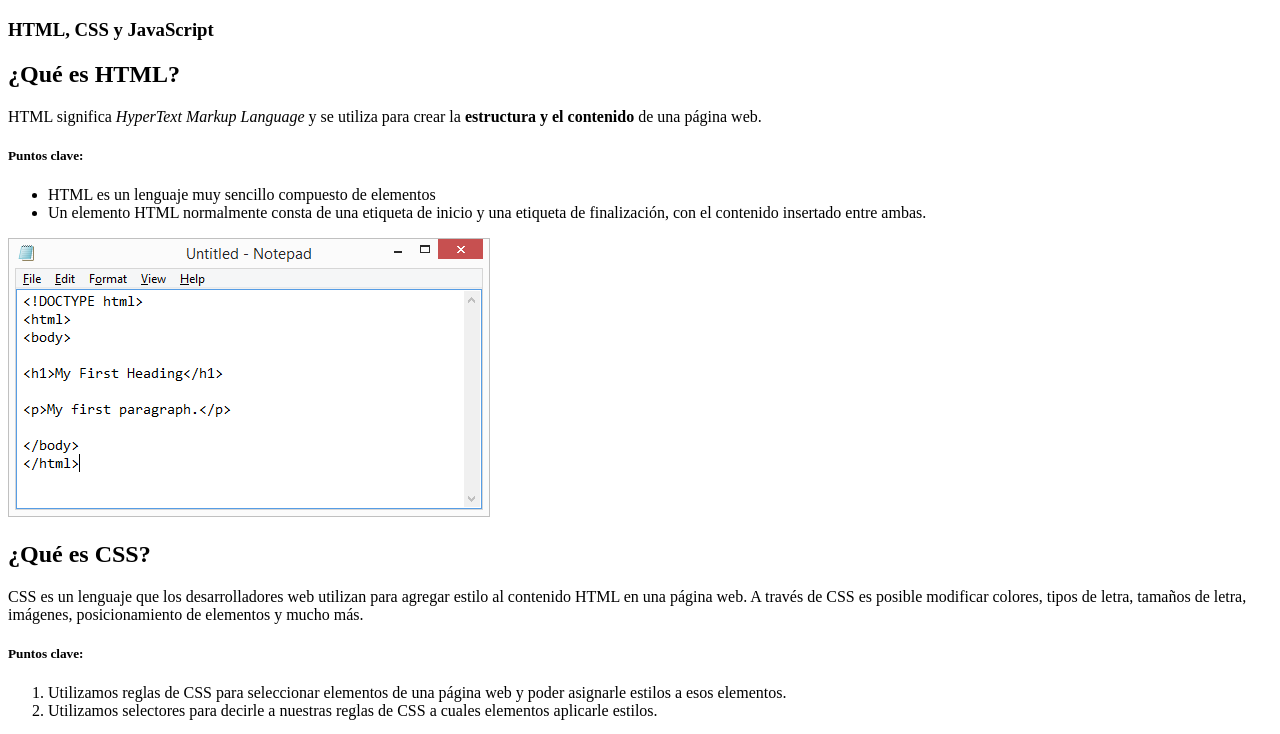
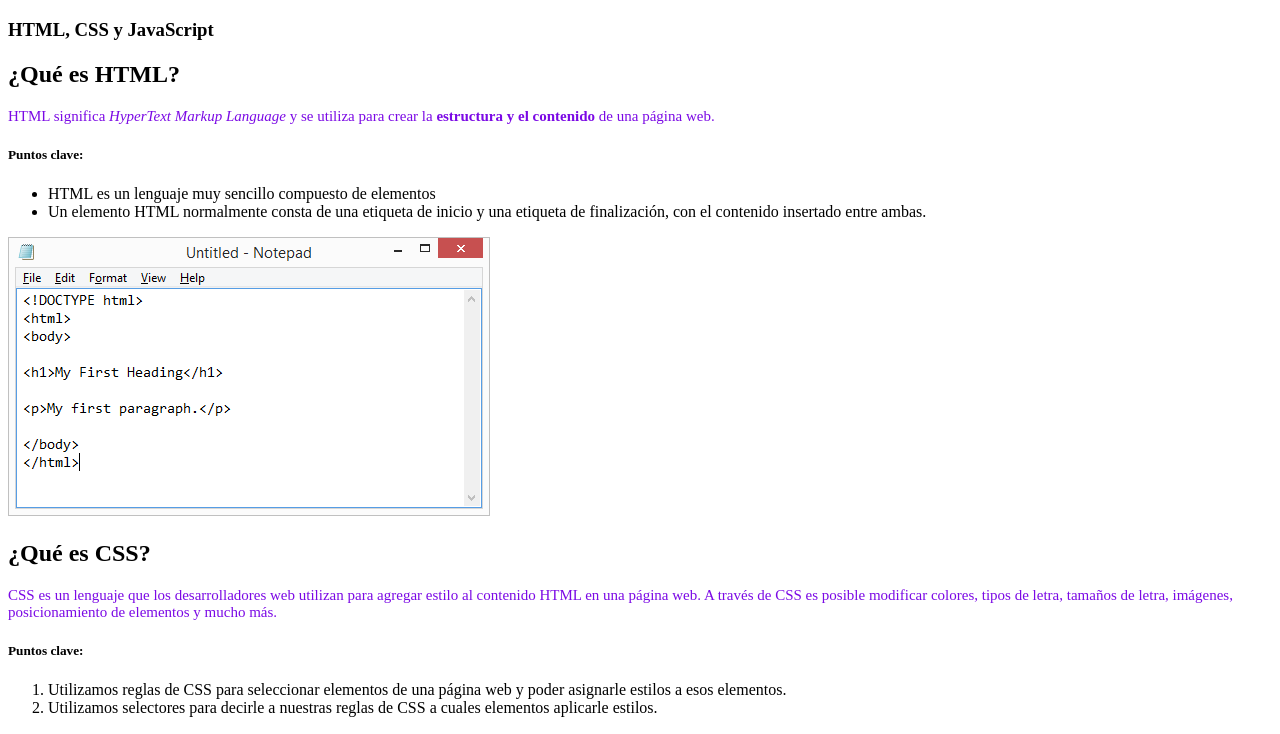
Before and after one commit to valefgr/intro-web-css-estil-inter-02, a plain HTML site: page index.html in a window 1280 px wide. Shown: the part 61-795 px from the top of the page. Drawn offline with Linux system fonts and the light colour scheme.

Commit message:
agregue morado

```diff
--- a/index.html
+++ b/index.html
@@ -2,7 +2,12 @@
 <html>
   <head>
     <title>Los lenguajes del navegador</title>
-    <!-- Agrega tu código aquí  -->
+    <style>
+      p{
+        color: rgb(123, 9, 229);
+        font-size: 15px;
+      }
+    </style>
 
   </head>
   <body>
```
